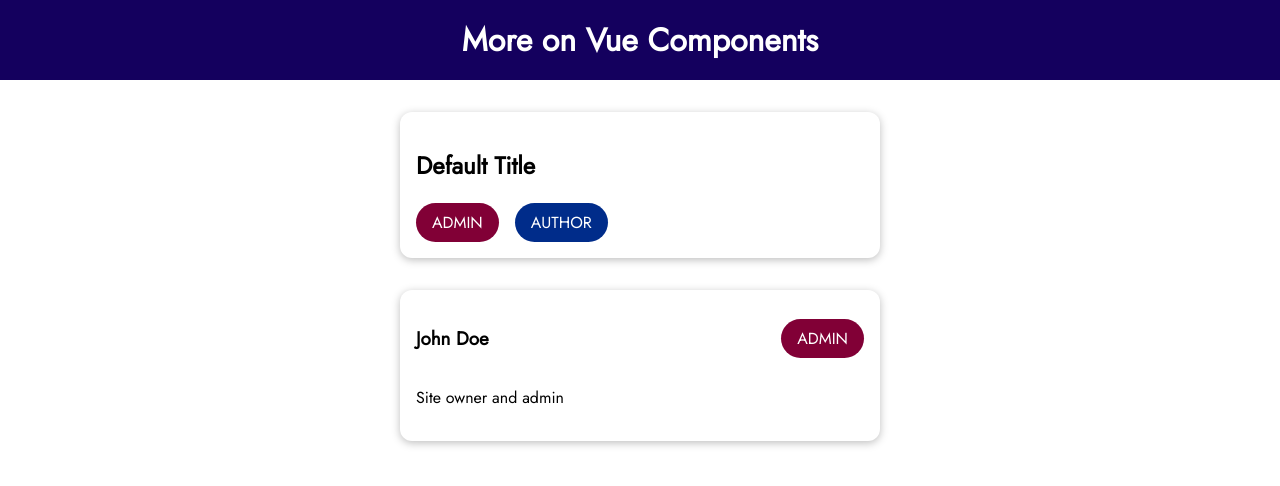
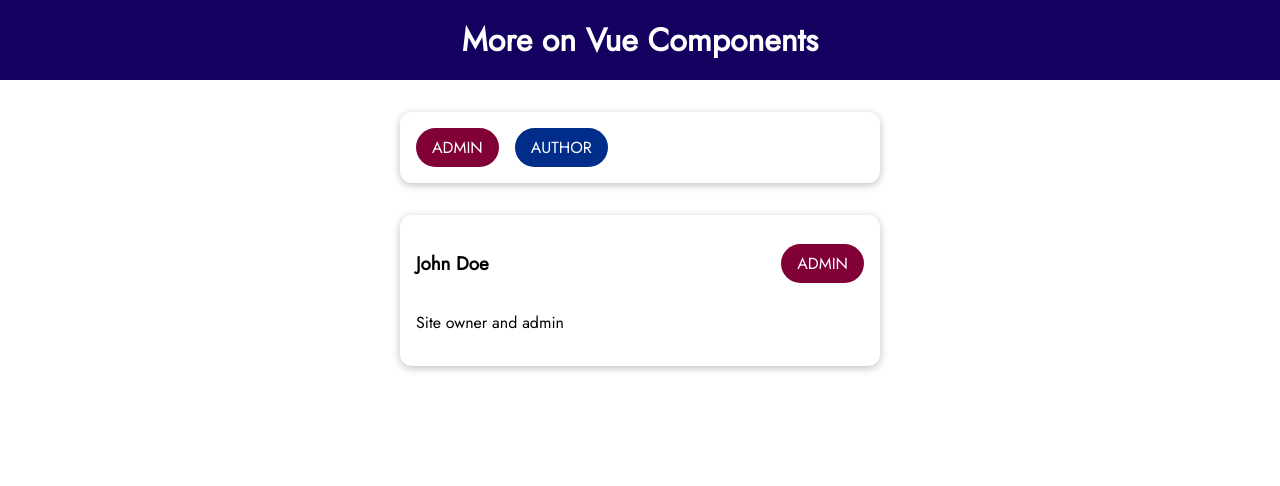
Before and after one commit to nzkks/vuejs-project, a Vue app: page / in a window 1280 px wide. Shown: the top 486 px of the page. Built offline with nearby package versions, Linux system fonts and the light colour scheme.

Commit message:
If default content for slots are not needed then it can be shown only when content is provided

```diff
--- a/src/components/userBadges/BaseCard.vue
+++ b/src/components/userBadges/BaseCard.vue
@@ -1,7 +1,9 @@
 <template>
   <div>
-    <header>
-      <slot name="header"><h2>Default Title</h2></slot>
+    <header v-if="$slots.header">
+      <slot name="header">
+        <!-- <h2>Default Title</h2> -->
+      </slot>
     </header>
     <slot></slot>
   </div>
```
